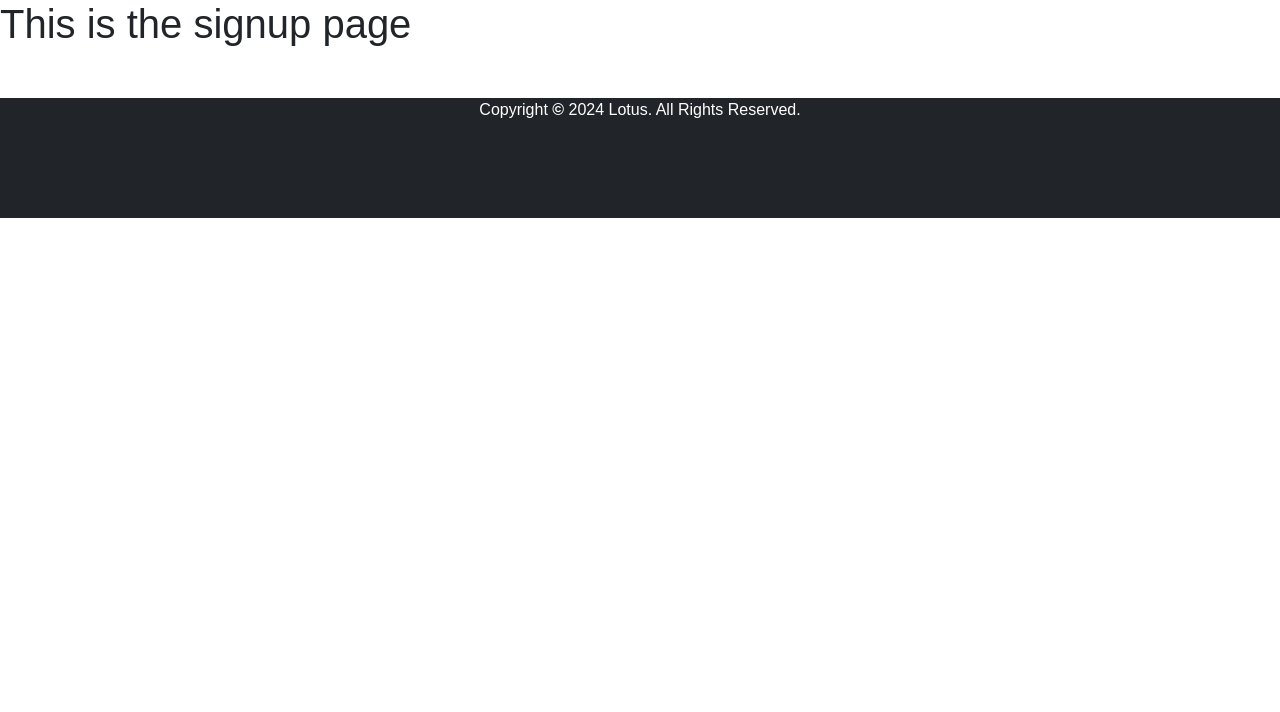
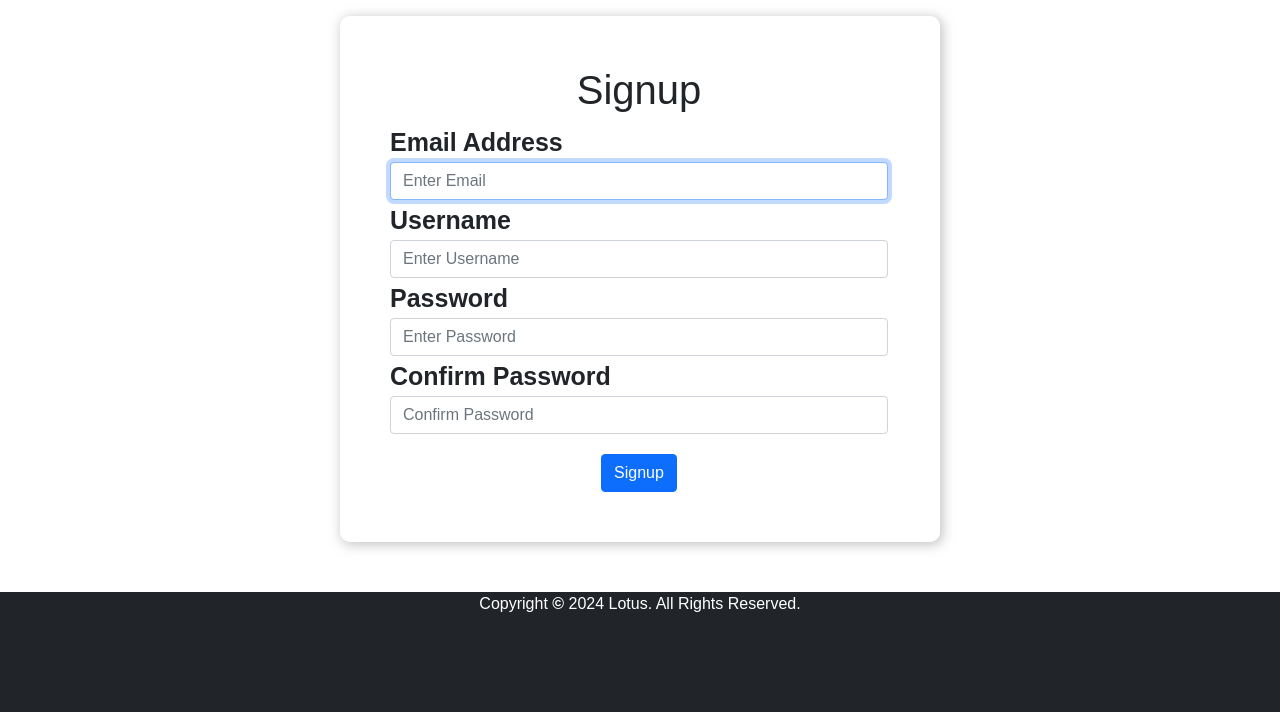
Before and after one commit to mbuguadouglas/Lotus, a Flask app: page /auth/signup in a window 1280 px wide. Shown: the part 95-807 px from the top of the page. Run offline with Flask 3, Linux system fonts and the light colour scheme; some libraries are stand-ins or nearby versions.

Commit message:
use basic html in signup and login forms

```diff
--- a/lotus-webapp/website/__init__.py
+++ b/lotus-webapp/website/__init__.py
@@ -39,7 +39,7 @@ def create_app():
 
 def create_database(app):
 	db.create_all()
-	return 'Database created successfully!'
+	print('Database created successfully!')
 
 
 # # FUNCTION TO CREATE DB. MUST IMPORT OS PATH
--- a/lotus-webapp/website/static/css/style.css
+++ b/lotus-webapp/website/static/css/style.css
@@ -198,7 +217,37 @@
 .footer {
     height: 15vh;
     margin-top: 50px;
-    margin-bottom: 0;
+    margin-bottom: 0px;
     text-align: center;
     color: white;
 }
+
+
+/* form styling */
+
+.form{
+    margin: 0px auto;   /*/////// used to center a div////////*/
+    margin-top: 1rem;
+    margin-bottom: 1rem;
+    padding: 50px;
+    padding-top: 0px auto;
+    padding-bottom: 0px auto;
+/*    height: 50vh;*/
+    width: 600px;
+    border-right: 2px solid rgba(255,255,255,.2);
+    background-color: white;
+    box-shadow: 2px 2px 12px 1px rgba(140,140,140,.5);
+    border-radius: 10px;
+    line-height: 40px;
+}
+.form h1{
+    text-align: center;
+    font-size: ;
+}
+.form-group{
+    font-size: 25px;
+    font-weight: bold;
+}
+.form-group button{
+    margin-top: 20px;
+}
--- a/lotus-webapp/website/templates/signup.html
+++ b/lotus-webapp/website/templates/signup.html
@@ -3,6 +3,37 @@
 
 {% block body %}
 
-	<h1> This is the signup page </h1>
+	<form method="POST">
+
+		<fieldset class="form">
+			<h1> Signup </h1>
+
+			<div class="form-group">
+				<label for="email"> Email Address </label>
+				<input class="form-control" type="text" name="username" id="username" placeholder="Enter Email" autofocus>
+			</div>
+
+			<div class="form-group">
+				<label for="username"> Username </label>
+				<input class="form-control" type="username" name="username" id="username" placeholder="Enter Username">
+			</div>
+			<div class="form-group">
+				<label for="password1"> Password </label>
+				<input class="form-control" type="password" name="password1" id="password1" placeholder="Enter Password">
+			</div>
+
+			<div class="form-group">
+				<label for="password2"> Confirm Password </label>
+				<input class="form-control" type="password" name="password2" id="password2" placeholder="Confirm Password">
+			</div>
+
+			<div align="center" class="form-group">
+				<button type="submit" class="btn btn-primary"> Signup </button>
+			</div>
+
+		</fieldset>
+
+
+	</form>
 
 {% endblock %}
```
Also changed, not shown: other parts of lotus-webapp/website/static/css/style.css (+20 -1 lines), lotus-webapp/website/templates/index.html (+10 -3 lines), lotus-webapp/website/templates/login.html (+23 -1 lines), lotus-webapp/website/static/images/gaming/glove.jpg (added), lotus-webapp/website/static/images/gifs/Target Shopping GIF - Target Shopping Grocery - Discover & Share GIFs.gif (deleted), lotus-webapp/website/static/images/gifs/mainGif.gif (renamed from lotus-webapp/website/static/images/gifs/sale gif Banana republic.gif), lotus-webapp/website/static/images/gifs/mulberry sale email(1).gif (deleted), lotus-webapp/website/static/images/gifs/mulberry sale email.gif (deleted), lotus-webapp/website/static/images/gifs/samsung.gif (renamed from lotus-webapp/website/static/images/gifs/New Journey.gif), 2 other files.
